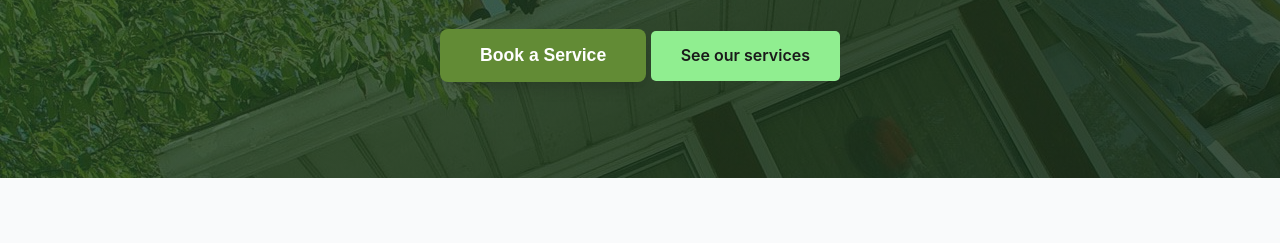
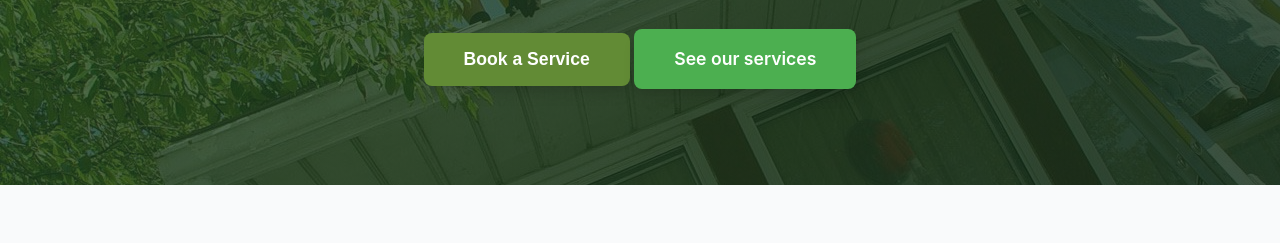
Before and after one commit to amashitharushika/repair-maintenance-services, a plain HTML site: page src/index.html in a window 1280 px wide. Shown: the part 374-617 px from the top of the page. Drawn offline with Linux system fonts and the light colour scheme.

```diff
--- a/src/styles/style.css
+++ b/src/styles/style.css
@@ -176,27 +176,30 @@
 
 .services-btn {
     display: inline-block;
-    padding: 12px 30px;
-    background-color: #90EE90; /* Light green */
-    color: #1a1a1a;
+    padding: 1rem 2.5rem;
+    background-color: #4CAF50; /* Complementary green */
+    color: var(--white);
     text-decoration: none;
-    border-radius: 5px;
-    font-size: 16px;
+    border-radius: 8px;
+    font-size: 1.1rem;
     font-weight: 600;
-    transition: background-color 0.3s ease, transform 0.2s ease;
+    transition: all 0.3s ease;
     cursor: pointer;
     border: none;
     text-align: center;
-  }
+    box-shadow: var(--shadow-lg);
+}
 
-  .services-btn:hover {
-    background-color: #32CD32; /* Different green on hover */
+.services-btn:hover {
+    background-color: #45a049; /* Darker green on hover */
     transform: translateY(-2px);
-  }
+    box-shadow: 0 12px 20px -5px rgba(76, 175, 80, 0.4);
+}
 
-  .services-btn:active {
+.services-btn:active {
     transform: translateY(0);
-  }
+}
+
 /* Services Section */
 .services {
     padding: 5rem 0;
```
